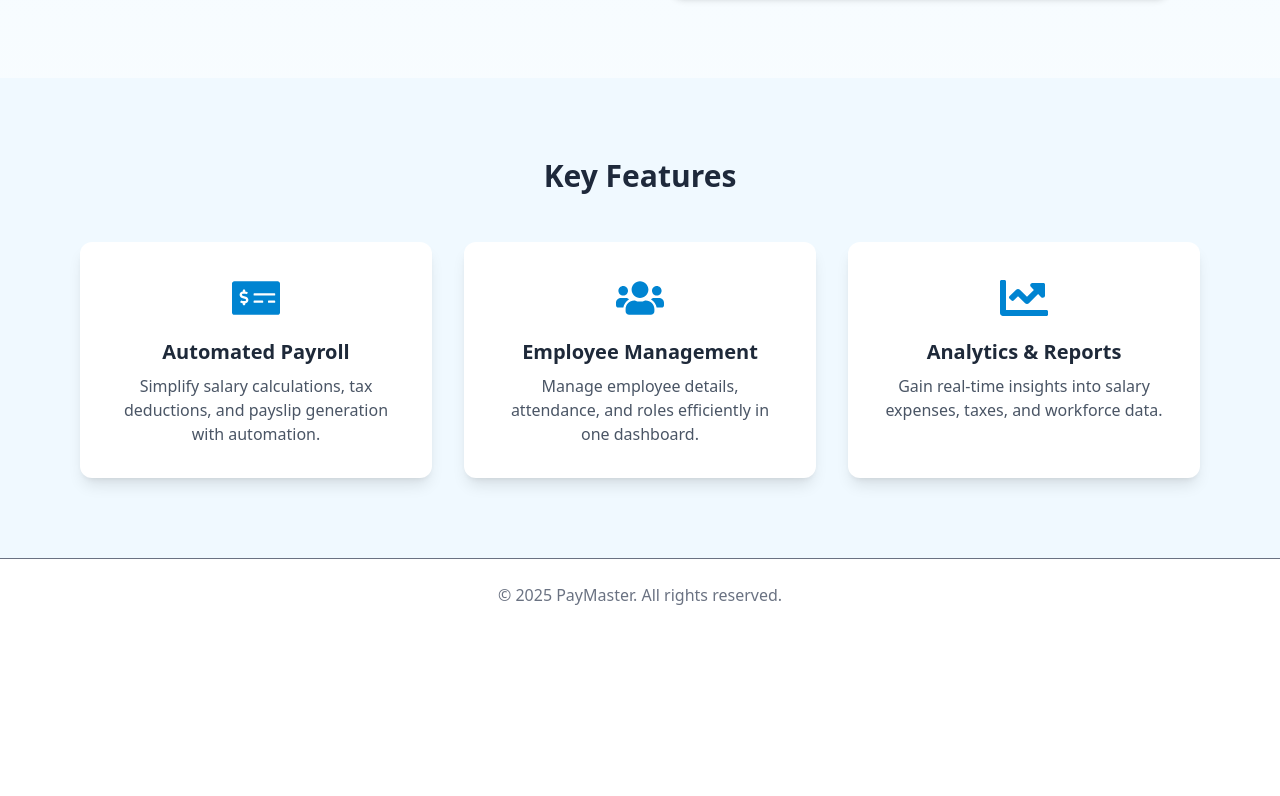
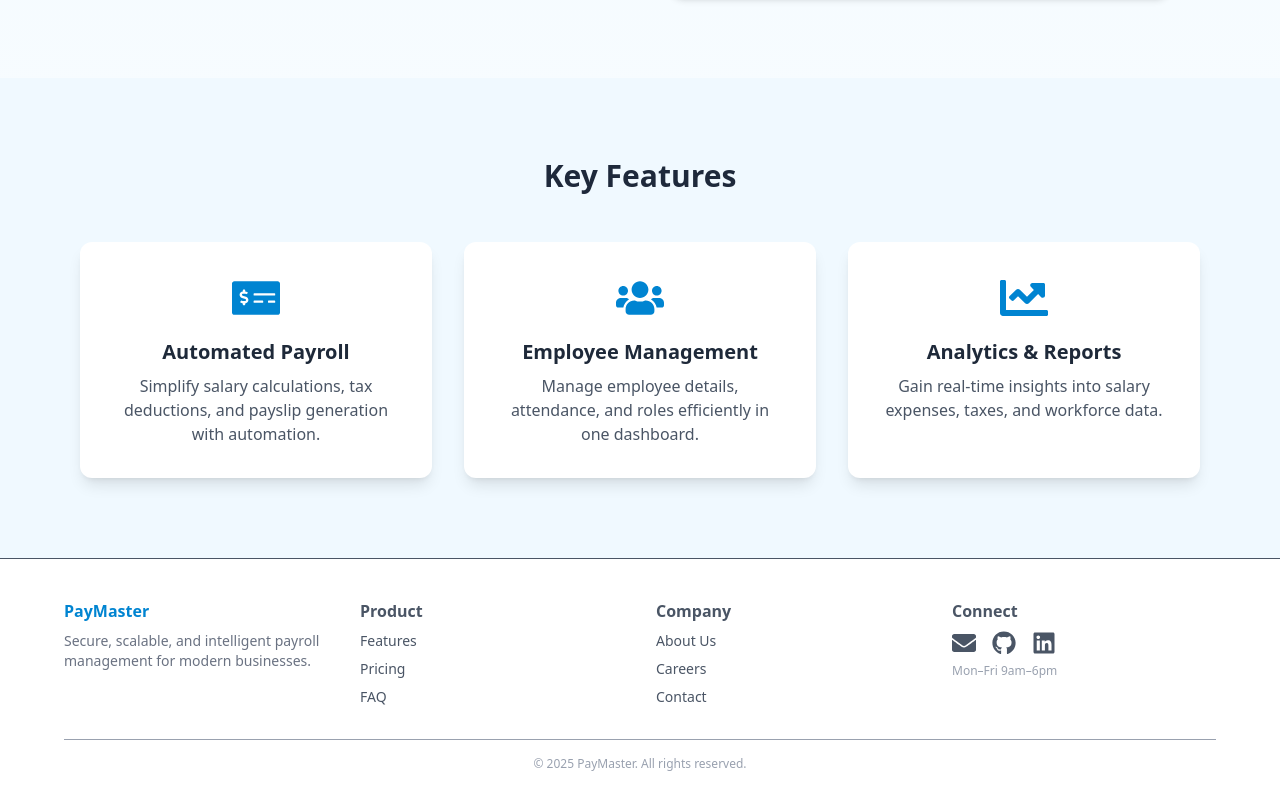
Before and after one commit to Prashik-Sasane/Payment-Management, a React (Vite) app in the folder frontend/: page / in a window 1280 px wide. Shown: the part 550-1346 px from the top of the page. Before the commit the page ends 1181 px from the top, so only its background shows below. Built offline with nearby package versions, Linux system fonts and the light colour scheme.

Commit message:
feat: added more command for deploy

```diff
--- a/frontend/src/components/Landing.jsx
+++ b/frontend/src/components/Landing.jsx
@@ -1,7 +1,7 @@
 import React from "react";
 import { Link } from "react-router-dom";
 import { motion } from "framer-motion";
-import { FaMoneyCheckAlt, FaUsers, FaChartLine } from "react-icons/fa";
+import { FaMoneyCheckAlt, FaUsers, FaChartLine, FaGithub, FaLinkedin, FaEnvelope } from "react-icons/fa";
 
 export default function LandingPage() {
   return (
@@ -116,8 +116,43 @@ export default function LandingPage() {
       </section>
 
       {/* Footer */}
-      <footer className="mt-auto py-6 bg-white text-center text-gray-500 border-t">
-        © {new Date().getFullYear()} PayMaster. All rights reserved.
+      <footer className="mt-auto pt-10 pb-6 bg-white text-gray-600 border-t">
+        <div className="max-w-screen-xl mx-auto px-6 md:px-16">
+          <div className="grid grid-cols-1 md:grid-cols-4 gap-8 mb-8">
+            <div>
+              <h5 className="font-bold text-sky-600 mb-2">PayMaster</h5>
+              <p className="text-sm text-gray-500">Secure, scalable, and intelligent payroll management for modern businesses.</p>
+            </div>
+            <div>
+              <h6 className="font-semibold mb-2">Product</h6>
+              <ul className="space-y-2 text-sm">
+                <li><Link to="/features" className="hover:text-sky-600">Features</Link></li>
+                <li><Link to="/pricing" className="hover:text-sky-600">Pricing</Link></li>
+                <li><Link to="/faq" className="hover:text-sky-600">FAQ</Link></li>
+              </ul>
+            </div>
+            <div>
+              <h6 className="font-semibold mb-2">Company</h6>
+              <ul className="space-y-2 text-sm">
+                <li><Link to="/about" className="hover:text-sky-600">About Us</Link></li>
+                <li><Link to="/careers" className="hover:text-sky-600">Careers</Link></li>
+                <li><Link to="/contact" className="hover:text-sky-600">Contact</Link></li>
+              </ul>
+            </div>
+            <div>
+              <h6 className="font-semibold mb-2">Connect</h6>
+              <div className="flex space-x-4 text-2xl mb-2">
+                <a href="mailto:support@paymaster.com" className="hover:text-sky-600"><FaEnvelope /></a>
+                <a href="https://github.com/" target="_blank" rel="noopener noreferrer" className="hover:text-sky-600"><FaGithub /></a>
+                <a href="https://www.linkedin.com/" target="_blank" rel="noopener noreferrer" className="hover:text-sky-600"><FaLinkedin /></a>
+              </div>
+              <p className="text-xs text-gray-400">Mon–Fri 9am–6pm</p>
+            </div>
+          </div>
+          <div className="border-t pt-4 text-xs text-center text-gray-400">
+            &copy; {new Date().getFullYear()} PayMaster. All rights reserved.
+          </div>
+        </div>
       </footer>
     </div>
   );
--- a/frontend/src/page/Employee/EmployeeDashboard.jsx
+++ b/frontend/src/page/Employee/EmployeeDashboard.jsx
@@ -123,8 +123,6 @@ const fetchEmployeeData = async () => {
 useEffect(() => {
   fetchEmployeeData();
 }, []);
-
-// ------------------ FORM HANDLERS ------------------ //
 
 const handleBankSubmit = async (e) => {
   e.preventDefault();
```
Also changed, not shown: frontend/src/hooks/useEmployee.jsx (deleted, +0 -52 lines).
